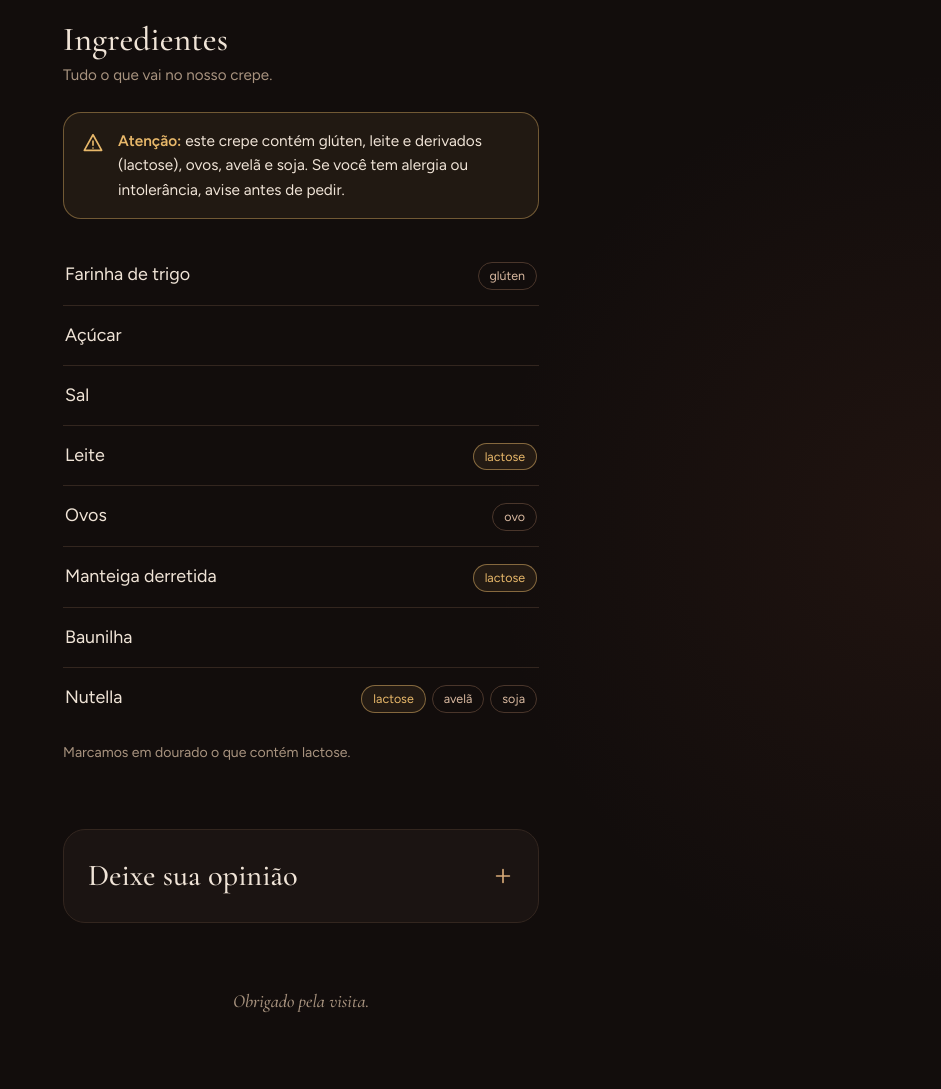
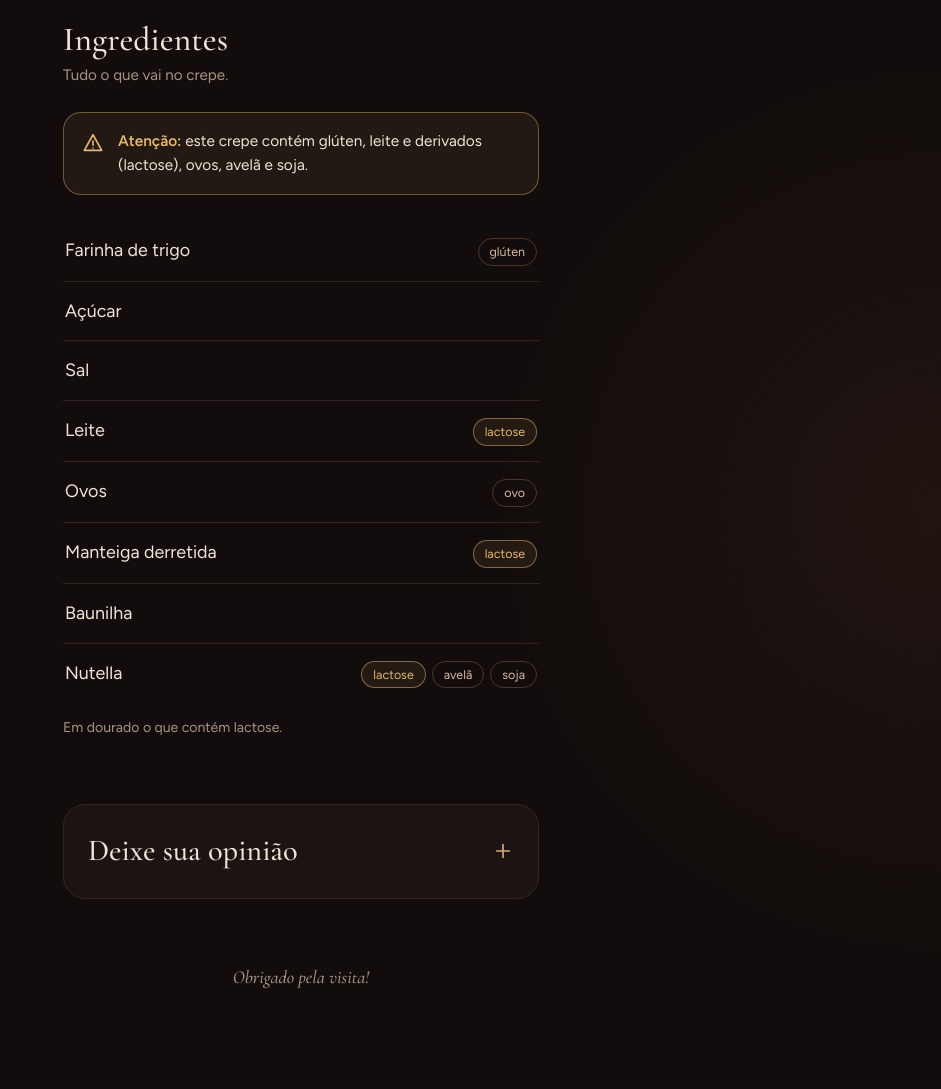
Before and after one commit to Syllogism3301/Qr, a plain HTML site: page index.html in a window 1280 px wide. Shown: the part 780-1869 px from the top of the page, without its empty margins (339-1280 px from the left). After the commit the page ends 1844 px from the top, so only its background shows below. Drawn offline with nearby package versions, Linux system fonts and the light colour scheme.

Commit message:
Update index.html

```diff
--- a/index.html
+++ b/index.html
@@ -106,10 +106,10 @@ footer{margin-top:64px;text-align:center;color:var(--muted);font-family:var(--se
 
   <section id="ingredientes">
     <h2>Ingredientes</h2>
-    <p class="sub">Tudo o que vai no nosso crepe.</p>
+    <p class="sub">Tudo o que vai no crepe.</p>
     <div class="alert" role="note">
       <svg viewBox="0 0 24 24" fill="none" stroke="currentColor" stroke-width="1.8" stroke-linecap="round" stroke-linejoin="round"><path d="M12 3 2.5 20h19L12 3z"/><path d="M12 10v4.5M12 17.5v.01"/></svg>
-      <p><b>Atenção:</b> este crepe contém glúten, leite e derivados (lactose), ovos, avelã e soja. Se você tem alergia ou intolerância, avise antes de pedir.</p>
+      <p><b>Atenção:</b> este crepe contém glúten, leite e derivados (lactose), ovos, avelã e soja.</p>
     </div>
     <ul>
       <li>Farinha de trigo <span class="tags"><span class="tag glu">glúten</span></span></li>
@@ -121,7 +121,7 @@ footer{margin-top:64px;text-align:center;color:var(--muted);font-family:var(--se
       <li>Baunilha</li>
       <li>Nutella <span class="tags"><span class="tag lac">lactose</span><span class="tag ave">avelã</span><span class="tag soj">soja</span></span></li>
     </ul>
-    <p class="note">Marcamos em dourado o que contém lactose.</p>
+    <p class="note">Em dourado o que contém lactose.</p>
   </section>
 
   <section>
@@ -133,7 +133,7 @@ footer{margin-top:64px;text-align:center;color:var(--muted);font-family:var(--se
       <div class="panel" id="panel"><div>
         <form id="form">
           <label>Seu nome (opcional)<input name="nome" autocomplete="name" maxlength="80"></label>
-          <label>Sua mensagem<textarea name="mensagem" required maxlength="2000" placeholder="O que você achou do crepe?"></textarea></label>
+          <label>Sua mensagem<textarea name="mensagem" required maxlength="2000" placeholder="O que você achou do crepe? Quais doces deseja comer?"></textarea></label>
           <input class="hp" type="text" name="_honey" tabindex="-1" autocomplete="off" aria-hidden="true">
           <button class="btn" id="send" type="submit">Enviar</button>
           <p id="status" role="status" aria-live="polite"></p>
@@ -142,7 +142,7 @@ footer{margin-top:64px;text-align:center;color:var(--muted);font-family:var(--se
     </div>
   </section>
 
-  <footer>Obrigado pela visita.</footer>
+  <footer>Obrigado pela visita!</footer>
 </main>
 <div class="toast" id="toast" role="status"></div>
 
@@ -180,7 +180,7 @@ $('form').addEventListener('submit',async e=>{
     if(!r.ok||j.success==='false')throw 0;
     e.target.reset();s.className='ok';s.textContent='Mensagem enviada. Obrigado pela opinião!';
   }catch{
-    s.className='bad';s.textContent='Não foi possível enviar agora. Confira sua conexão e tente de novo.';
+    s.className='bad';s.textContent='Obrigado por enviar!';
   }
   b.disabled=false;b.textContent='Enviar';
 });
```
